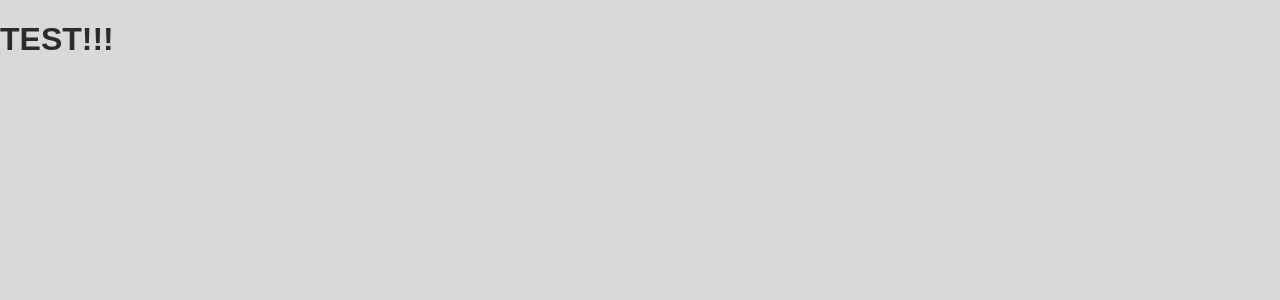
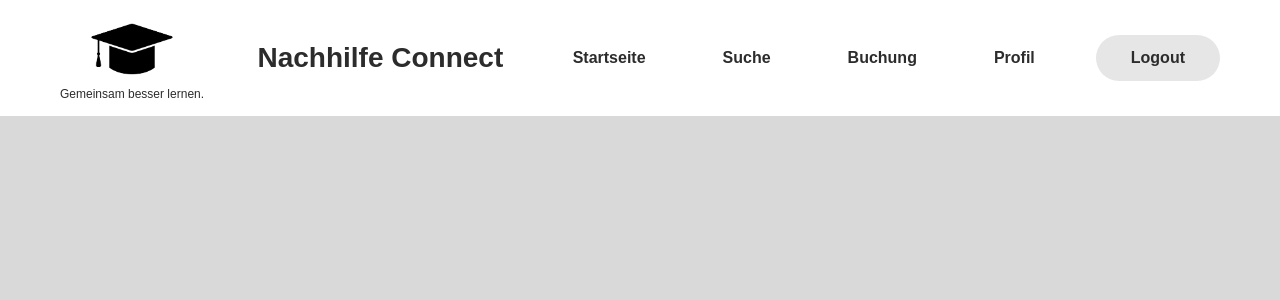
Before and after one commit to Mohd323/Nachhilfe-Plattform, a Flask app: page /lehrer-dashboard in a window 1280 px wide. Before the commit the part shown is almost empty. Shown: the top 300 px of the page. Run offline with Flask 3, Linux system fonts and the light colour scheme.

Commit message:
header (teacher_dashboard.html) ergänzt

```diff
--- a/templates/teacher_dashboard.html
+++ b/templates/teacher_dashboard.html
@@ -8,7 +8,25 @@
 </head>
 
 <body>
-    <h1>TEST!!!</h1>
+    <header>
+        <div class="logo">
+         <img src="{{ url_for('static', filename='images/logo.png') }}" alt="Nachhilfe Connect Logo">
+         <p>Gemeinsam besser lernen.</p>
+        </div>
+
+        <h1>Nachhilfe Connect</h1>
+
+        <nav>
+            <ul>
+             <li><a href="{{ url_for('startseite') }}">Startseite</a></li>
+             <li><a href="{{ url_for('teacher_search') }}">Suche</a></li>
+             <li><a href="{{ url_for('booking') }}">Buchung</a></li>
+             <li><a href="{{ url_for('profile') }}">Profil</a></li>
+             <li><a class="login-button" href="{{ url_for('logout') }}">Logout</a></li>
+            </ul>
+        </nav>
+    </header>
+
 
 </body>
 </html>
```
